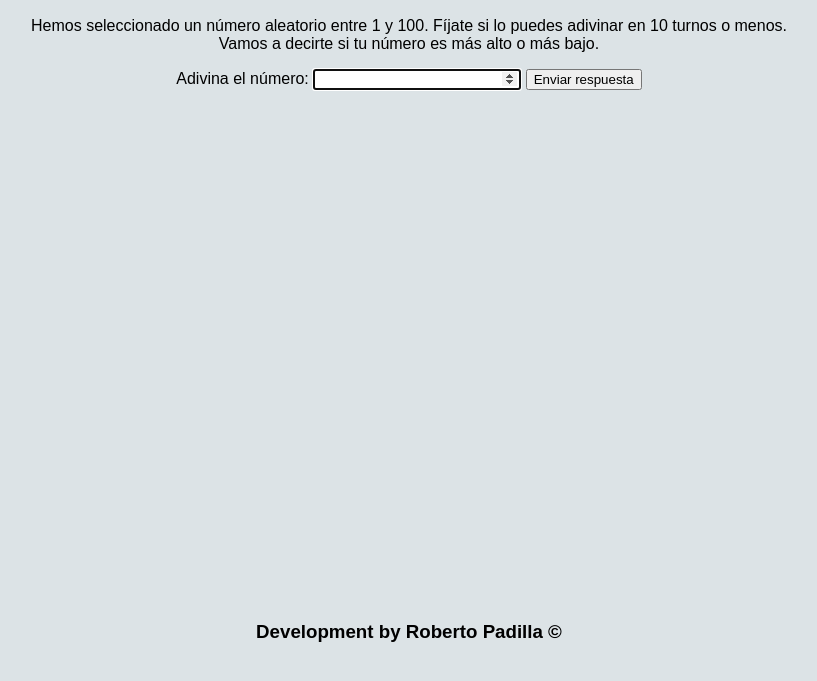
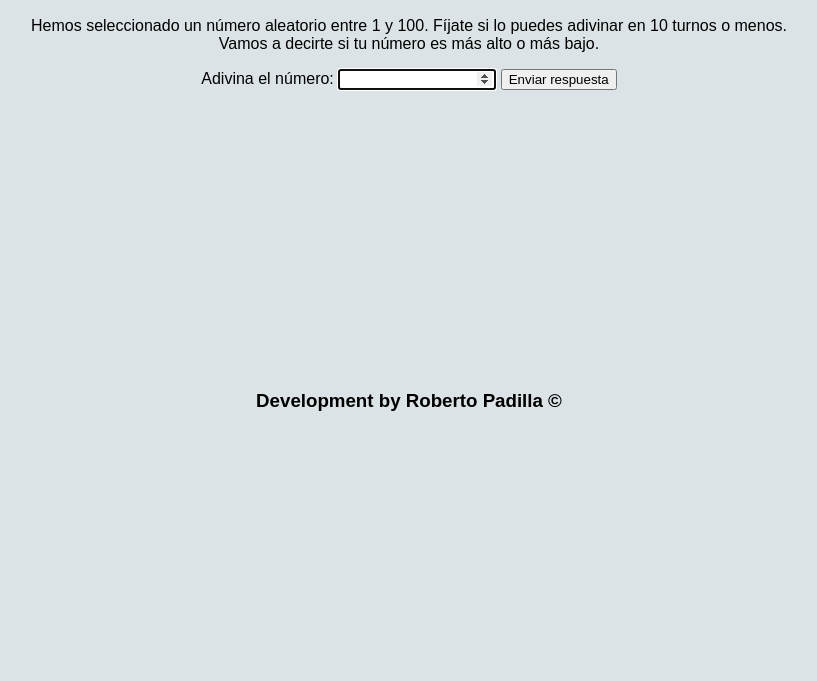
Before and after one commit to RobertoPadilla-dev/GuessTheNumber, a plain HTML site: page index.html in a window 1280 px wide. Shown: the part 51-732 px from the top of the page, without its empty margins (231-1048 px from the left). Drawn offline with Linux system fonts and the light colour scheme.

Commit message:
Update style.css

```diff
--- a/style.css
+++ b/style.css
@@ -1,15 +1,12 @@
-/* *{
-  border: 1px solid red;
-} */
 
 html {
   font-family: sans-serif;
-  height: 90%;
+  height: 70%;
 }
 
 body {
-  width: 95%;
-  height: 90%;
+  width: auto;
+  height: 70%;
   max-width: 800px;
   min-width: 480px;
   margin: 0 auto;
@@ -22,12 +19,8 @@ body {
 }
 
 .form input[type="number"] {
-  width: 200px;
+  width: 150px;
 }
-
-/* .button{
-  align-items: ;
-} */
 
 .lastResult {
   color: white;
@@ -52,6 +45,6 @@ footer{
   text-align: center;
   position: relative;
   bottom: 0;
-  width: 100%;
-  height: 50px;
+  width: auto;
+  height: 20px;
 }
```
